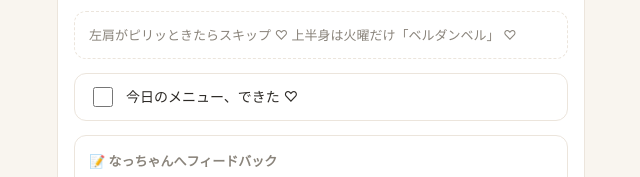
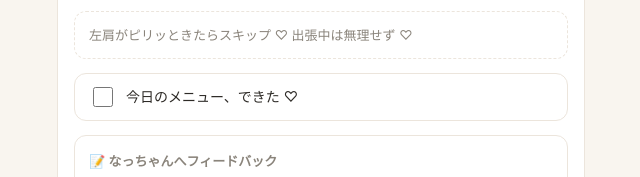
Before and after one commit to IOBSchool/nacchan-daily, a plain HTML site: page index.html in a window 1280 px wide. Shown: the part 790-967 px from the top of the page, 319-959 px from the left. Drawn offline with Linux system fonts and the light colour scheme.

Commit message:
fix: remove stale ベルダンベル note from Tue

```diff
--- a/index.html
+++ b/index.html
@@ -128,7 +128,7 @@
         <a class="item face" href="https://www.youtube.com/watch?v=pQXfXTogz74" target="_blank"><span class="label">間々田佳子 7つの顔ヨガ</span><span class="min">7分</span></a>
         <a class="item face" href="https://www.youtube.com/watch?v=s7AuURGXbPc" target="_blank"><span class="label">表情筋3分顔痩せ</span><span class="min">3分</span></a>
       </div>
-      <div class="note">左肩がピリッときたらスキップ ♡ 上半身は火曜だけ「ベルダンベル」 ♡</div>
+      <div class="note">左肩がピリッときたらスキップ ♡ 出張中は無理せず ♡</div>
       <div class="checkbox-row"><input type="checkbox" id="d-火"><label for="d-火">今日のメニュー、できた ♡</label></div>
     </div>
   </section>
```
